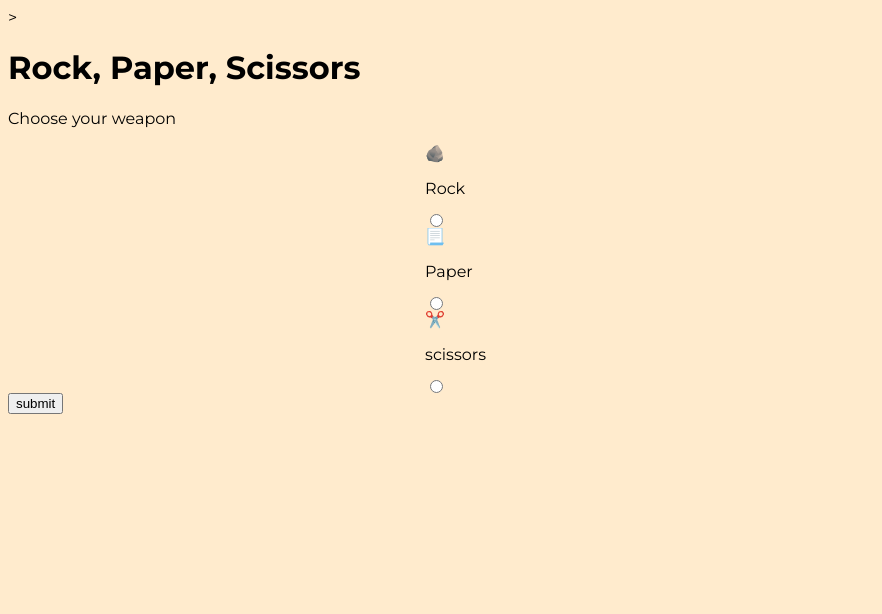
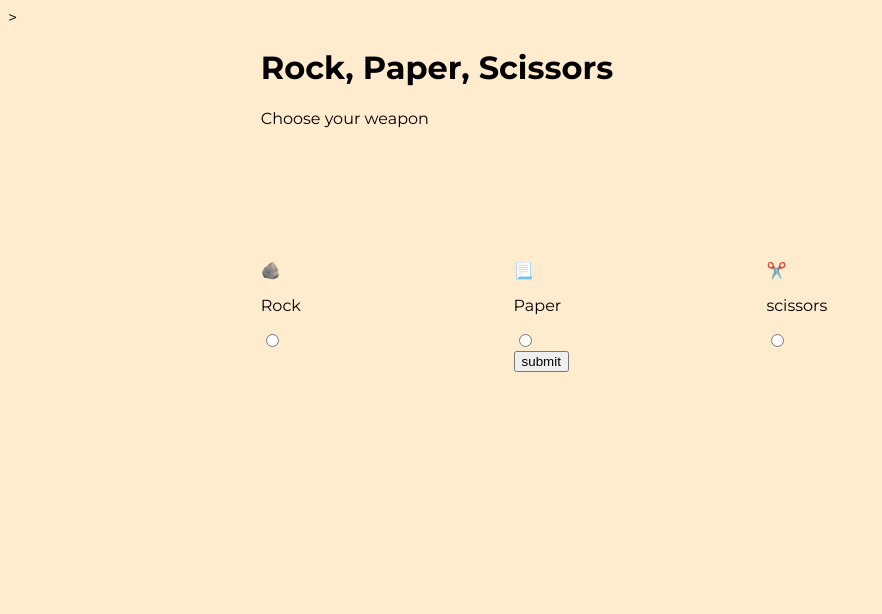
Before and after one commit to WilsonYuri/Rock-Paper-Scissors, a plain HTML site: page Index.html in a window 1280 px wide. Shown: the whole page, without its empty margins (0-882 px from the left). Drawn offline with Linux system fonts and the light colour scheme.

Commit message:
Update Index.html

```diff
--- a/Index.html
+++ b/Index.html
@@ -39,30 +39,46 @@ body{
     text-align: center;
     font: 20px bold;
 }
+.parent {
+display: grid;
+grid-template-columns: repeat(5, 1fr);
+grid-template-rows: repeat(5, 1fr);
+grid-column-gap: 0px;
+grid-row-gap: 0px;
+}
+
+.div1 { grid-area: 1 / 2 / 2 / 5; }
+.div2 { grid-area: 3 / 2 / 4 / 3; }
+.div3 { grid-area: 3 / 3 / 4 / 4; }
+.div4 { grid-area: 3 / 4 / 4 / 5; }
     </style>>
 </head>
 <body>
+    <div class="parent">
+        <div class="div1">
         <h1>Rock, Paper, Scissors</h1>
         <h2 id="aga2"></h2>
         <p>Choose your weapon</p>
-    <div class="userChoice">
+        </div>
+        <div class="div2" class="userChoice">
             <span class="icon">🪨</span>
             <p>Rock</p>
             <input name="element" type="radio" id="rockSelector">
         </div>
-    <div class="userChoice">
+        <div class="div3" class="userChoice">
             <span class="icon">📃</span>
             <p>Paper</p>
             <input name="element" type="radio" id="paperSelector">
+            <button id="submit">submit</button>
         </div>
-    <div class="userChoice">
+        <div class="div4" class="userChoice">
             <span class="icon">✂️</span>
             <p>scissors</p>
             <input name="element" type="radio" id="scissorsSelector">
         </div>
-    <button id="submit">submit</button>
     <p id="conclusion"></p>
-    <script>        const submitBtn = document.getElementById("submit");
+    <script>
+        const submitBtn = document.getElementById("submit");
         const rockHTML = document.getElementById("rockSelector");
         const paperHTML = document.getElementById("paperSelector");
         const scissorsHTML = document.getElementById("scissorsSelector");
```
Lines whose indentation alone changed are shown as unchanged.
